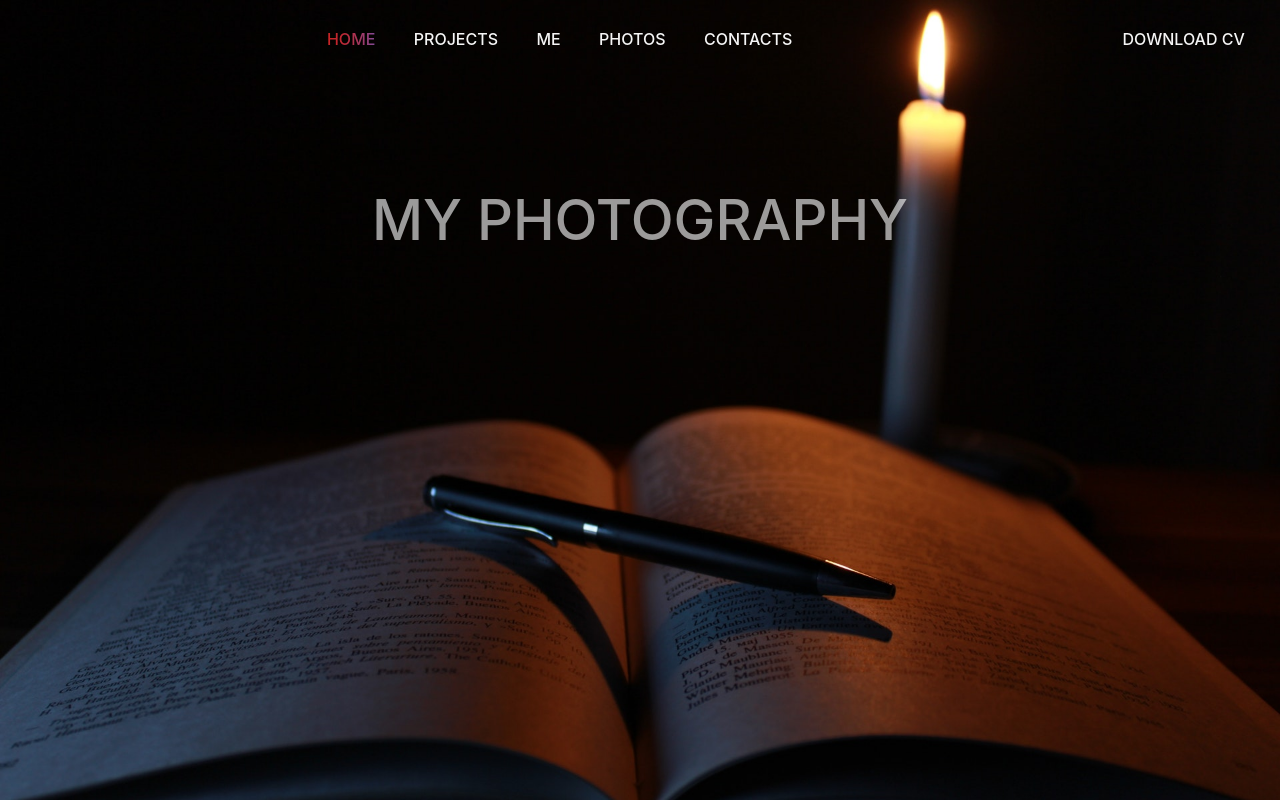
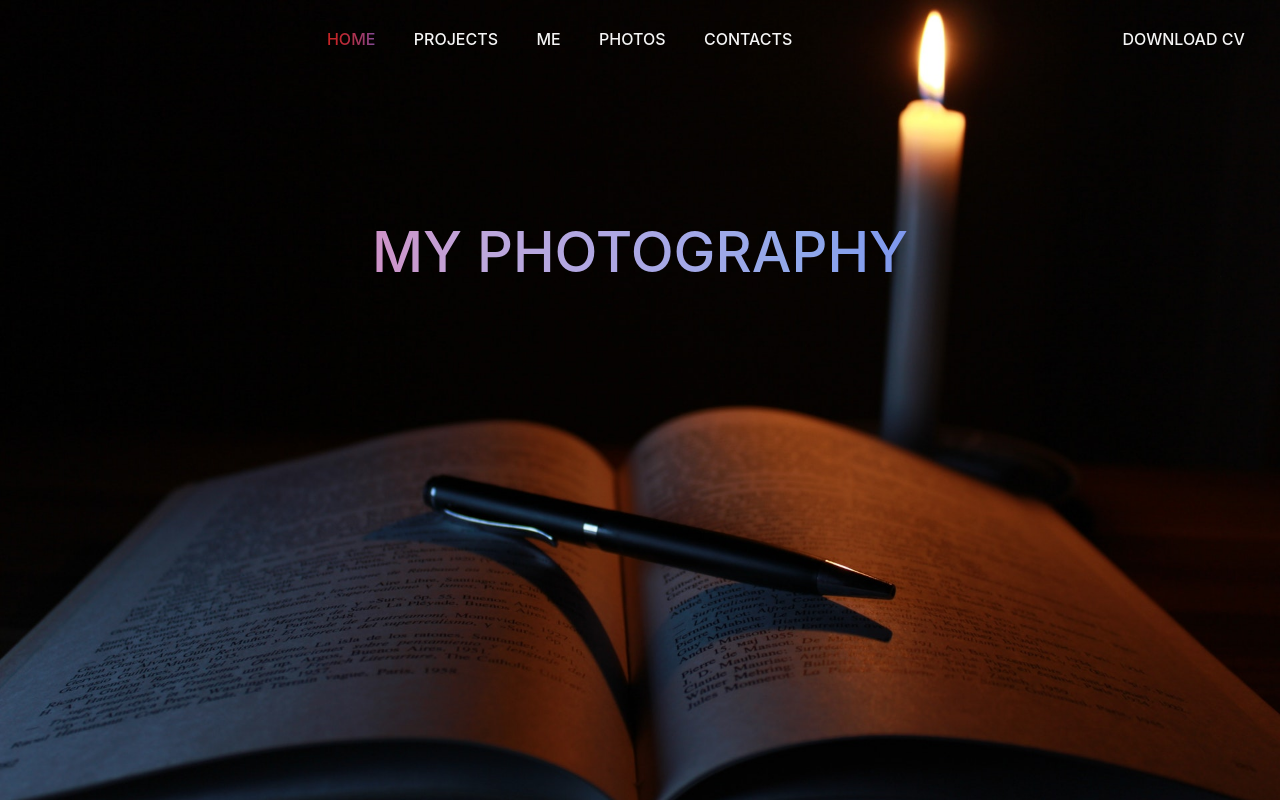
Before and after one commit to ShreyNiraula/ShreyNiraula.github.io, a plain HTML site: page photos.html in a window 1280 px wide. Shown: the top 800 px of the page. Drawn offline with nearby package versions, Linux system fonts and the light colour scheme.

Commit message:
photography gradient adjustment

```diff
--- a/css/photos.css
+++ b/css/photos.css
@@ -41,8 +41,8 @@ body {
 
 .site-main .nav-banner {
   min-height: 100vh;
-  background: url(../img/background/education-candlejpg.jpg) no-repeat ;
-  background-size:cover;
+  background: url(../img/background/education-candlejpg.jpg) no-repeat;
+  background-size: cover;
 }
 
 /* NAVIGATION */
@@ -78,10 +78,10 @@ body {
 
 #aluarin {
   color: rgba(255, 255, 255, 0.603);
-  font-size: 3.5rem;
 }
 
-#mini-aluarin {
+#aluarin {
+  padding-top: 2rem;
   background: linear-gradient(
     to right,
     #db6860,
@@ -99,7 +99,7 @@ body {
   );
   -webkit-background-clip: text;
   -webkit-text-fill-color: transparent;
-  font-size: 2rem;
+  font-size: 3.5rem;
 }
 
 .site-main .my-banner {
--- a/css/styles.css
+++ b/css/styles.css
@@ -48,7 +48,7 @@ body {
 .site-main .nav-banner {
   min-height: 100vh;
   /* background: url(../img/background/landing.jpg) no-repeat; */
-  background: url(../img/landing/IMG_1480.JPG) no-repeat;
+  background: url(../img/background/landing.jpg) no-repeat;
   opacity: 0.75;
   background-size: cover;
 }
--- a/photos.html
+++ b/photos.html
@@ -78,9 +78,7 @@
                 class="banner-intro-column my-auto text-center col-lg-12 col-md-12 site-title"
               >
                 <!-- <h4 class="title-text">नमस्ते●Hello●ハロー</h4> -->
-                <h1 id="aluarin" class="title-text text-uppercase">
-                  My Photography
-                </h1>
+                <h1 id="aluarin" class="text-uppercase">My Photography</h1>
                 <!-- <h3 id="mini-aluarin">Photography</h3> -->
                 <br /><br />
               </div>
```
Also changed, not shown: index.html (+2 -2 lines), img/landing/uji_full.JPG (deleted), 3 other files.
